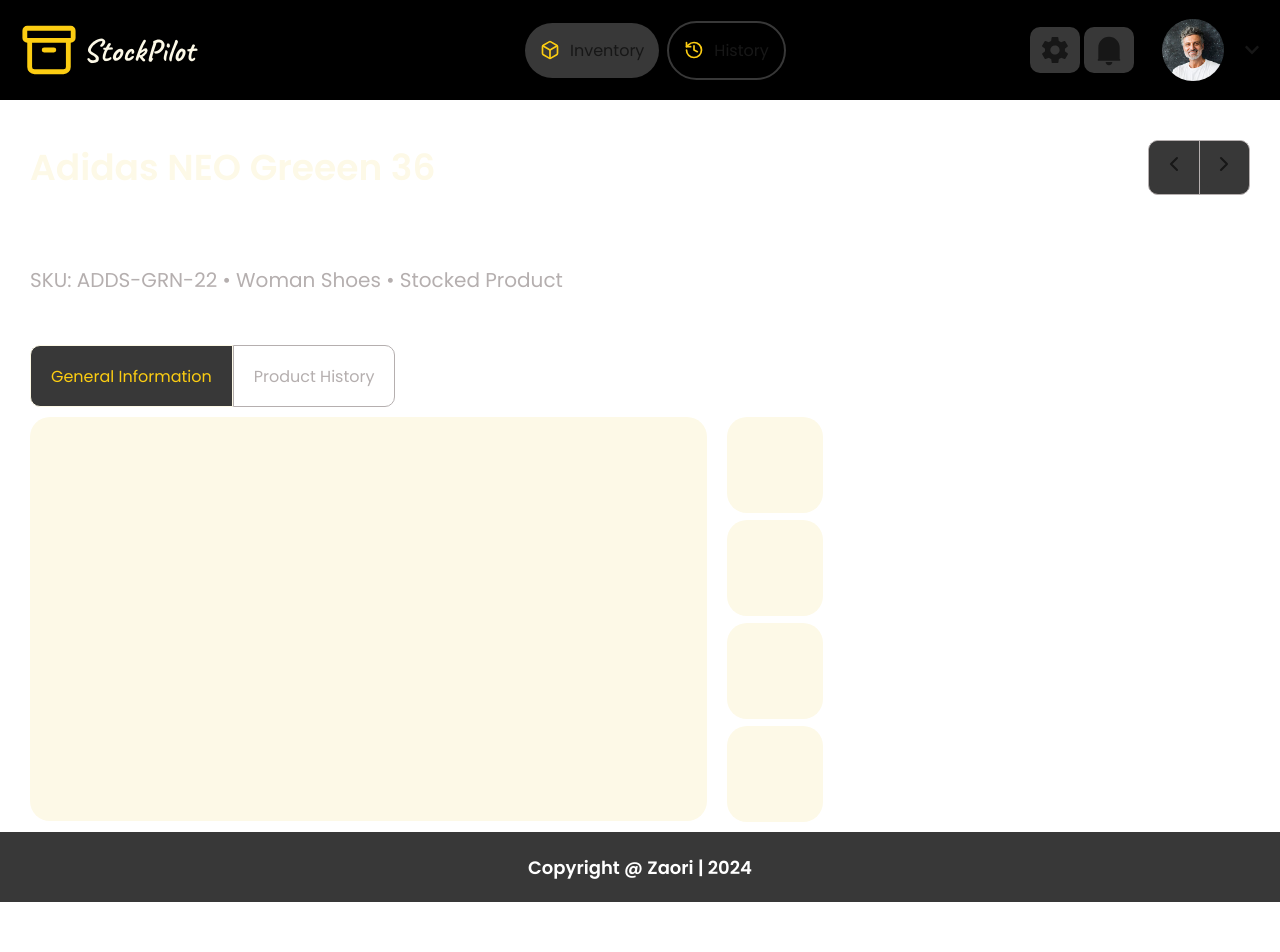
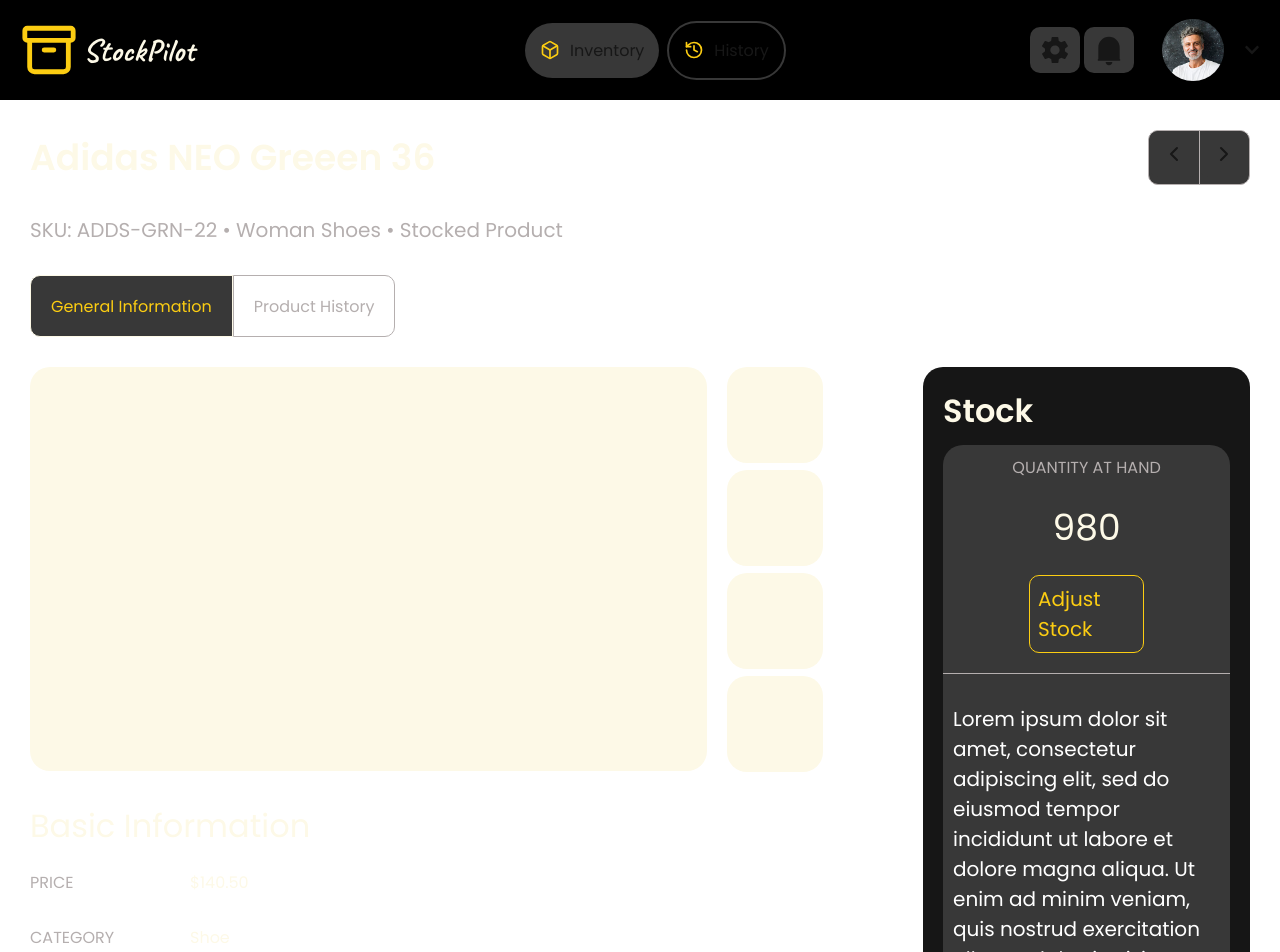
Before and after one commit to Gcld/stock_pilot, a Next.js app: page /product/1 in a window 1280 px wide. Shown: the top 952 px of the page. Before the commit the page ends 902 px from the top, so only its background shows below. Built offline with nearby package versions, Linux system fonts and the light colour scheme.

Commit message:
StockAndDescription adicionado

```diff
--- a/src/app/product/[slug]/page.tsx
+++ b/src/app/product/[slug]/page.tsx
@@ -7,7 +7,7 @@
 import { Container } from "./styled";
 import { ItemInfo } from "@/components/ItemInfo";
 import ProductButtons from "@/components/ProductButtons";
-import ProductInfo from "@/components/Product Info";
+import ProductContent from "@/components/ProductContent";
 
 export default function ProductDetail(){
     return (
@@ -16,7 +16,7 @@
             <ProductDetailBar />
             <ItemInfo/>
             <ProductButtons/>
-            <ProductInfo />
+            <ProductContent />
             <Footer />
         </Container>
     );
--- a/src/app/product/[slug]/styled.ts
+++ b/src/app/product/[slug]/styled.ts
@@ -3,5 +3,5 @@
 export const Container = styled.div`
     display: flex;
     flex-direction: column;
-    gap: 10px;
+    gap: 30px;
 `;
--- a/src/components/ItemInfo/styled.ts
+++ b/src/components/ItemInfo/styled.ts
@@ -3,10 +3,9 @@
 export const Container = styled.div`
     display: flex;
     width: 100%;
-    height: 100px;
     flex-direction: row;
-    padding: 30px;
-    justify-content: space-between;
+    padding-left: 30px;
+    padding-right: 30px;
 
     h3{
         font-family: var(--font-poppins);
--- a/src/components/Product Info/index.tsx
+++ b/src/components/Product Info/index.tsx
@@ -1,10 +1,27 @@
 import ProductImages from "../ProductImages";
-import { Container } from "./styled";
+import { Container, InfoContent, InfoDiv, InfoTitle, InfoWrapper } from "./styled";
 
 export default function ProductInfo() {
     return (
         <Container>
             <ProductImages/>
+            <div className="productInfoDiv">
+                <h1>Basic Information</h1>
+                <InfoWrapper>
+                    <InfoDiv>
+                        <InfoTitle>PRICE</InfoTitle>
+                        <InfoContent>$140.50</InfoContent>
+                    </InfoDiv>
+                    <InfoDiv>
+                        <InfoTitle>CATEGORY</InfoTitle>
+                        <InfoContent>Shoe</InfoContent>
+                    </InfoDiv>
+                    <InfoDiv>
+                        <InfoTitle>TOTAL BE PACKED</InfoTitle>
+                        <InfoContent>Stocked Product</InfoContent>
+                    </InfoDiv>
+                </InfoWrapper>
+            </div>
         </Container>
     );
 }
--- a/src/components/Product Info/styled.ts
+++ b/src/components/Product Info/styled.ts
@@ -3,6 +3,46 @@
 export const Container = styled.div`
     display: flex;
     flex-direction: column;
-    gap: 20px;
-    padding-left: 30px;
+    gap: 30px;
+
+    .productInfoDiv {
+        display: flex;
+        flex-direction: column;
+        gap: 20px;
+
+        h1 {
+            font-family: var(--font-poppins);
+            font-size: 32px;
+            font-weight: 400;
+            color: var(--primaryLightZaori);
+        }
+    }
 `;
+
+export const InfoWrapper = styled.div`
+    display: flex;
+    flex-direction: column;
+    gap: 30px;
+`;
+
+export const InfoDiv = styled.div`
+    display: flex;
+    flex-direction: row;
+    gap: 10px;
+    align-content: center;
+`;
+
+export const InfoTitle = styled.h3`
+    font-family: var(--font-poppins);
+    font-size: 16px;
+    font-weight: 400;
+    color: var(--buttonIconColor);
+    width: 150px; // Ajuste este valor conforme necessário
+`;
+
+export const InfoContent = styled.h3`
+    font-family: var(--font-poppins);
+    font-size: 16px;
+    font-weight: 400;
+    color: var(--primaryLightZaori);
+`;
--- a/src/components/ProductContent/index.tsx
+++ b/src/components/ProductContent/index.tsx
@@ -1,10 +1,12 @@
 import ProductInfo from "../Product Info";
+import ProductStockAndDescription from "../ProductStockAndDescription";
 import { Container } from "./styled";
 
 export default function ProductContent() {
     return (
         <Container>
             <ProductInfo/>
+            <ProductStockAndDescription/>
         </Container>
     );
 }
--- a/src/components/ProductContent/styled.ts
+++ b/src/components/ProductContent/styled.ts
@@ -3,7 +3,7 @@
 export const Container = styled.div`
     display: flex;
     flex-direction: row;
-    justify-content: space-between;
+    gap: 100px;
     padding-left: 30px;
     padding-right: 30px;
 `;
--- a/src/components/ProductDetailBar/styled.ts
+++ b/src/components/ProductDetailBar/styled.ts
@@ -4,7 +4,8 @@
     display: flex;
     width: 100%;
     flex-direction: row;
-    padding: 30px;
+    padding-left: 30px;
+    padding-right: 30px;
     justify-content: space-between;
 
     h1{
--- /dev/null
+++ b/src/components/ProductStockAndDescription/index.tsx
@@ -0,0 +1,18 @@
+import { Container, Description, Separator } from "./styled";
+
+export default function ProductStockAndDescription() {
+    return (
+        <Container>
+            <h1>Stock</h1>
+            <div className="quantityAndDescription">
+                <h3>QUANTITY AT HAND</h3>
+                <h2>980</h2>
+                <div className="AdjustStockButton">
+                    <h2>Adjust Stock</h2>
+                </div>
+                <Separator />
+                <Description>Lorem ipsum dolor sit amet, consectetur adipiscing elit, sed do eiusmod tempor incididunt ut labore et dolore magna aliqua. Ut enim ad minim veniam, quis nostrud exercitation ullamco laboris nisi ut aliquip ex ea commodo consequat. Duis aute irure dolor in reprehenderit in voluptate velit esse cillum dolore eu fugiat nulla pariatur. Excepteur sint occaecat cupidatat non proident, sunt in culpa.</Description>
+            </div>
+        </Container>
+    );
+}
--- /dev/null
+++ b/src/components/ProductStockAndDescription/styled.ts
@@ -0,0 +1,79 @@
+import styled from "styled-components";
+
+export const Container = styled.div`
+    display: flex;
+    flex-direction: column;
+    justify-content: center;
+    align-items: center;
+    background-color: #161616;
+    width: 100%;
+    padding: 20px 20px 50px 20px;
+    border-radius: 20px;
+
+    .quantityAndDescription {
+        height: 100%;
+        width: 100%;
+        display: flex;
+        flex-direction: column;
+        justify-content: center;
+        align-items: center;
+        background-color: var(--darkZaori);
+        border-radius: 20px;
+        gap: 20px;
+
+        .AdjustStockButton {
+            display: flex;
+            justify-content: center;
+            align-items: center;
+            width: 40%;
+            padding: 8px;
+            border: 1px solid var(--primaryDarkZaori);
+            border-radius: 10px;
+
+            h2 {
+                font-family: var(--font-poppins);
+                font-size: 20px;
+                font-weight: 400;
+                color: var(--primaryDarkZaori);
+            }
+        }
+
+        h3 {
+            font-family: var(--font-poppins);
+            font-size: 16px;
+            font-weight: 400;
+            color: var(--buttonIconColor);
+            padding-top: 10px;
+        }
+
+        h2 {
+            font-family: var(--font-poppins);
+            font-size: 36px;
+            font-weight: 400;
+            color: var(--primaryLightZaori);
+        }
+    }
+
+    h1 {
+        font-family: var(--font-poppins);
+        font-size: 32px;
+        font-weight: 600;
+        color: var(--primaryLightZaori);
+        padding-bottom: 10px;
+        align-self: flex-start;
+    }
+`;
+
+export const Separator = styled.div`
+    width: 100%;
+    height: 1px;
+    background-color: var(--buttonIconColor);
+`;
+
+export const Description = styled.div`
+    font-family: var(--font-poppins);
+    font-size: 20px;
+    font-weight: 400;
+    color: #FFFFFF;
+    padding: 10px;
+`;
```
